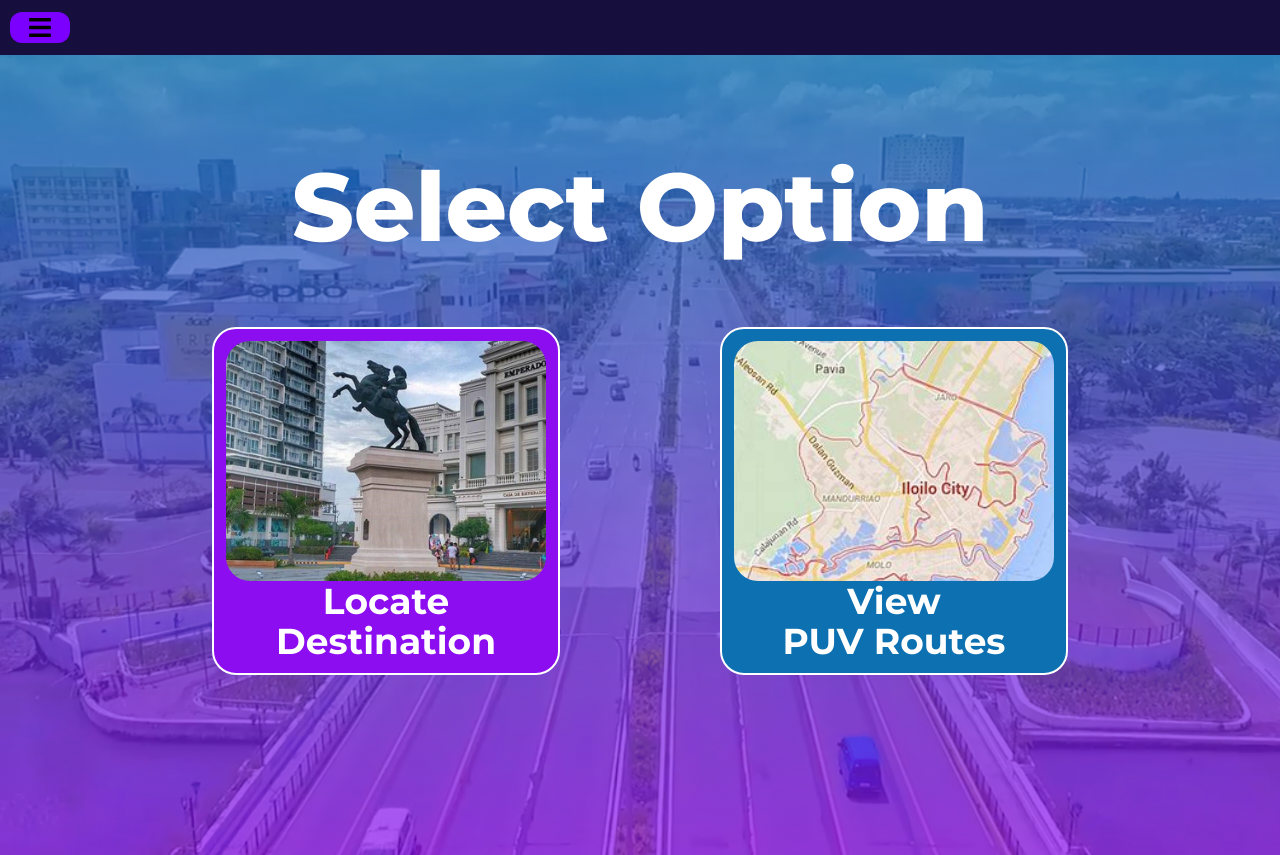
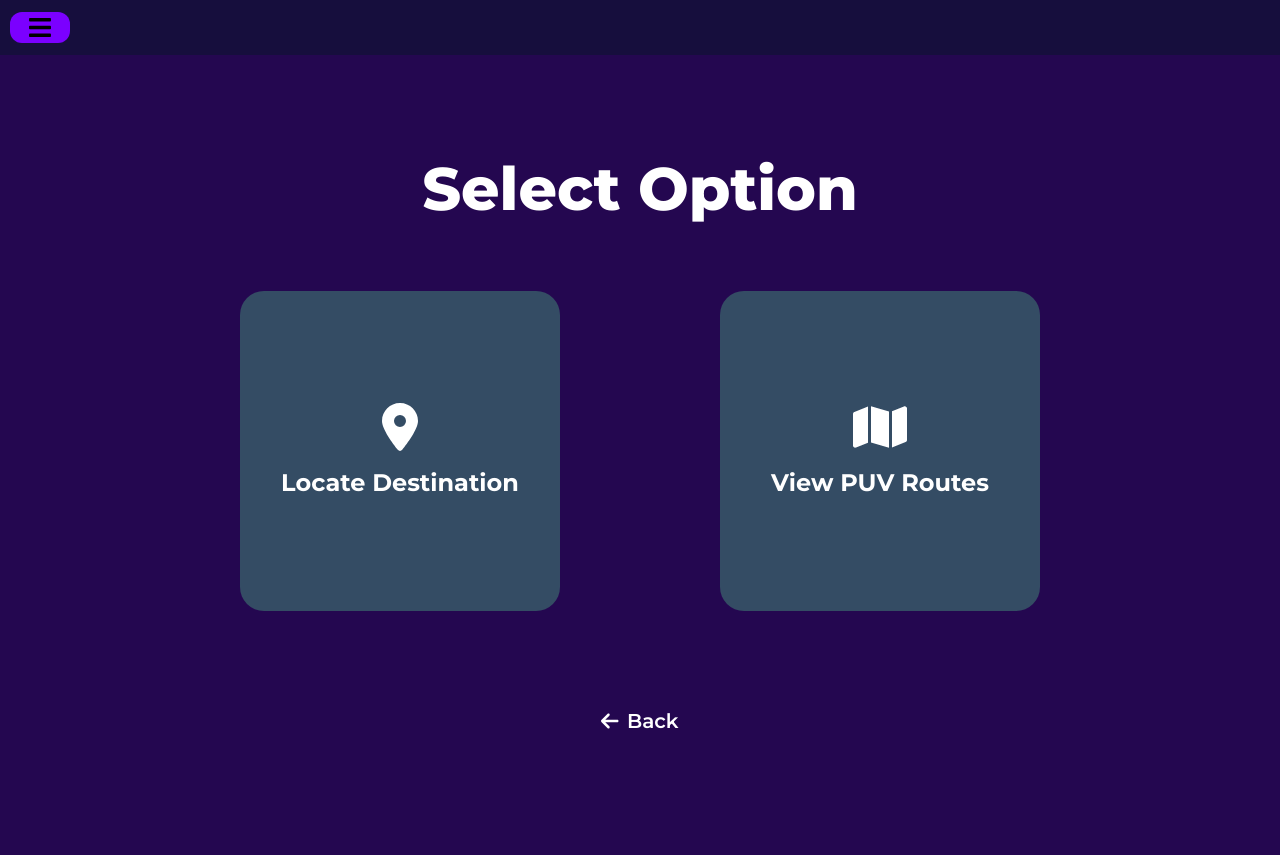
Before and after one commit to KristianLyle/Magsasakay, a React (Create React App) app in the folder magsasakay/: page /routes in a window 1280 px wide. Built offline with nearby package versions, Linux system fonts and the light colour scheme.

Commit message:
Option Update
UI/UX upadate

```diff
--- a/magsasakay/package.json
+++ b/magsasakay/package.json
@@ -3,6 +3,7 @@
   "version": "0.1.0",
   "private": true,
   "dependencies": {
+    "@fortawesome/fontawesome-free": "^6.5.2",
     "@fortawesome/free-solid-svg-icons": "^6.5.1",
     "@fortawesome/react-fontawesome": "^0.2.0",
     "@heroicons/react": "^2.1.1",
--- a/magsasakay/src/options.js
+++ b/magsasakay/src/options.js
@@ -2,14 +2,11 @@ import React from "react";
 import { Link } from "react-router-dom";
 import NavBar from "./navbar";
 import { BrowserRouter as Router, Route, Switch } from "react-router-dom";
-import landmark from "./img/location.jpg";
-import route from "./img/route.jpeg";
-import option_bg from "./img/option_bg.jpeg";
+import { FontAwesomeIcon } from '@fortawesome/react-fontawesome';
+import { faMapMarkerAlt, faMap, faArrowLeft } from '@fortawesome/free-solid-svg-icons';
+
 
 const Options = () => {
-  const backgroundStyle = {
-    backgroundImage: `linear-gradient(to bottom, rgba(13, 112, 177, 0.7), rgba(140, 13, 240, 0.7)), url(${option_bg})`,
-  };
   return (
     <>
       <Router>
@@ -18,69 +15,55 @@ const Options = () => {
           <Route exact path="/" />
         </Switch>
       </Router>
-      <div
-        style={backgroundStyle}
-        className="bg-cover bg-no-repeat bg-center bg-fixed min-h-screen flex justify-center"
-      >
+      <div className="bg-[#240750] bg-cover bg-no-repeat bg-center bg-fixed min-h-screen flex justify-center">
         <div className="mx-auto">
           <div className="">
             <br />
-            <h1 className="text-white font-Montserrat font-extrabold  mt-20 text-4xl md:text-8xl text-center">
+            <h1 className="text-white font-Montserrat font-extrabold text-4xl md:text-6xl text-center pt-20">
               Select Option
-            </h1>{" "}
+            </h1>
             <br />
-            <br /> <br />
+            <br />
+            <br />
             <div className="mx-auto mb-20 flex flex-col md:flex-row justify-center space-x-0 md:space-x-8 space-y-8 md:space-y-0">
               <div className="flex flex-col items-center">
                 <div
-                  className="font-Montserrat font-bold text-xl md:text-4xl text-center text-white
-                                px-3 py-3 mx-8 md:mx-16 rounded-3xl inline-block border-white border-2
-                                bg-[#8C0DF0] bg-cover enlarge-on-hover hover:bg-opacity-100 transform hover:scale-110
-                                hover:border-[#5AF0D5]  hover:text-[#160E3D] glow transition-transform duration-300 delay-100"
+                  className="font-Montserrat font-bold text-xl md:text-2xl text-center text-white
+                            mx-8 md:mx-16 rounded-3xl inline-block
+                            bg-[#344C64] bg-cover enlarge-on-hover hover:bg-[#57A6A1] hover:bg-opacity-100 transform hover:translate-y-[-10px]
+                            hover:text-[#160E3D] glow transition-transform duration-300 delay-200 flex items-center justify-center w-40 h-40 md:w-80 md:h-80"
                 >
-                  <Link to="/find-routes">
-                    <div className="flex justify-center">
-                      <div className="w-40 md:w-80 h-30 md:h-60 overflow-hidden">
-                        <img
-                        className="w-full h-full object-cover rounded-3xl"
-                        src={landmark}
-                        alt=""
-                      />
-                      </div>
-
+                  <Link to="/find-routes" className="w-full h-full flex items-center justify-center">
+                    <div className="flex flex-col items-center">
+                      <FontAwesomeIcon icon={faMapMarkerAlt} className="text-3xl md:text-5xl mb-4" />
+                      <span>Locate Destination</span>
                     </div>
-                    <span>
-                      Locate <br /> Destination
-                    </span>
                   </Link>
                 </div>
               </div>
               <div className="flex flex-col items-center">
                 <div
-                  className="font-Montserrat font-bold text-xl md:text-4xl text-center text-white
-                                px-3 py-3 mx-16 rounded-3xl inline-block border-white border-2
-                                bg-[#0D70B1] bg-cover enlarge-on-hover hover:bg-opacity-100 transform hover:scale-110
-                                hover:border-[#5AF0D5]  hover:text-[#160E3D] glow transition-transform duration-300 delay-100"
+                  className="font-Montserrat font-bold text-xl md:text-2xl text-center text-white
+                            mx-16 rounded-3xl inline-block
+                            bg-[#344C64] bg-cover enlarge-on-hover hover:bg-[#57A6A1] hover:bg-opacity-100 transform hover:translate-y-[-10px]
+                            hover:text-[#160E3D] glow transition-transform duration-300 delay-200 flex items-center justify-center w-40 h-40 md:w-80 md:h-80"
                 >
-                  <Link to="/view-routes">
-                    <div className="flex justify-center">
-                      <div className="w-40 md:w-80 h-30 md:h-60">
-                        <img
-                        className="w-full h-full object-cover rounded-3xl"
-                        src={route}
-                        alt=""
-                      />
-                      </div>
-
+                  <Link to="/view-routes" className="w-full h-full flex items-center justify-center">
+                    <div className="flex flex-col items-center">
+                      <FontAwesomeIcon icon={faMap} className="text-3xl md:text-5xl mb-4" />
+                      <span>View PUV Routes</span>
                     </div>
-
-                    <span>
-                      View <br />
-                      PUV Routes
-                    </span>
                   </Link>
                 </div>
               </div>
+
+            </div>
+            {/* Back Button */}
+            <div className="flex justify-center">
+              <Link to="/home" className="text-white text-xl font-semibold hover:underline mt-4">
+                <FontAwesomeIcon icon={faArrowLeft} className="mr-2" />
+                Back
+              </Link>
             </div>
           </div>
           <div></div>
```
Also changed, not shown: 1 other file (tests, documents, lock files or other folders).
